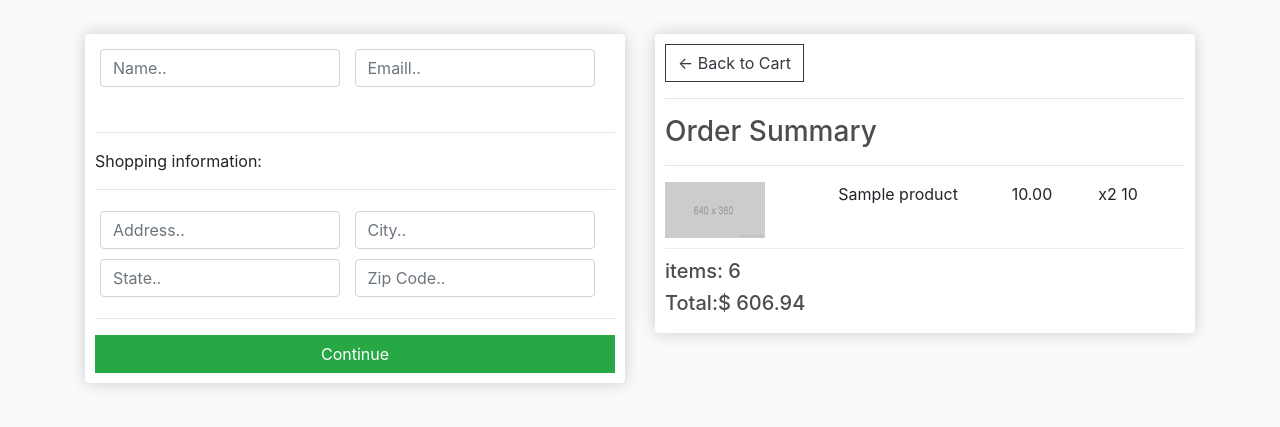
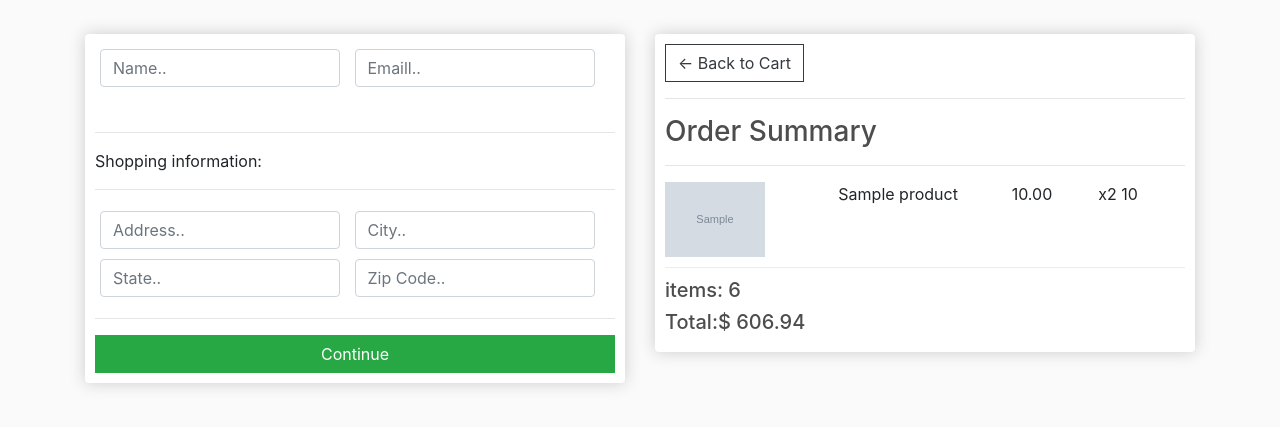
Before and after one commit to trong199906/E_Commerce, a Django app: template store/templates/store/Checkout.html in a window 1280 px wide. Shown: the part 57-484 px from the top of the page. Run offline with Django 3.2, Linux system fonts and the light colour scheme; data comes from the database, SQL or seed files in the repository; tables that the repository leaves empty hold one stand-in row (values such as "Sample post"); the template is opened without the code that fills it: values that come from a table or form of the project are taken from there, most other values are stand-ins (such as "Sample title", 1, 10 or a date in 2020); grey boxes marked "Sample" are stand-in pictures; some libraries are stand-ins or nearby versions.

Commit message:
update a site checkout

```diff
--- a/store/templates/store/Checkout.html
+++ b/store/templates/store/Checkout.html
@@ -60,14 +60,14 @@
             <hr>
         {% for item in items %}
         <div class="cart-row">
-            <div style="flex:2"><img class="row-image" src="{% static 'image/placeholder.png' %}"></div>
+            <div style="flex:2"><img class="row-image" src="{{ item.product.imageURL }}"></div>
             <div style="flex: 2"><p>{{ item.product.name }}</p></div>
             <div style="flex: 1"><p>{{ item.product.price | floatformat:2 }}</p></div>
             <div style="flex: 1"><p>x2 {{ item.quantity }}</p></div>
         </div>
             {% endfor %}
         <h5>items: {{ order.get_card_item }}</h5>
-        <h5>Total:$ {{ order.get_card_total }}</h5>
+        <h5>Total:$ {{ order.get_card_total | floatformat:2 }}</h5>
     </div>
 </div>
 </div>
```
